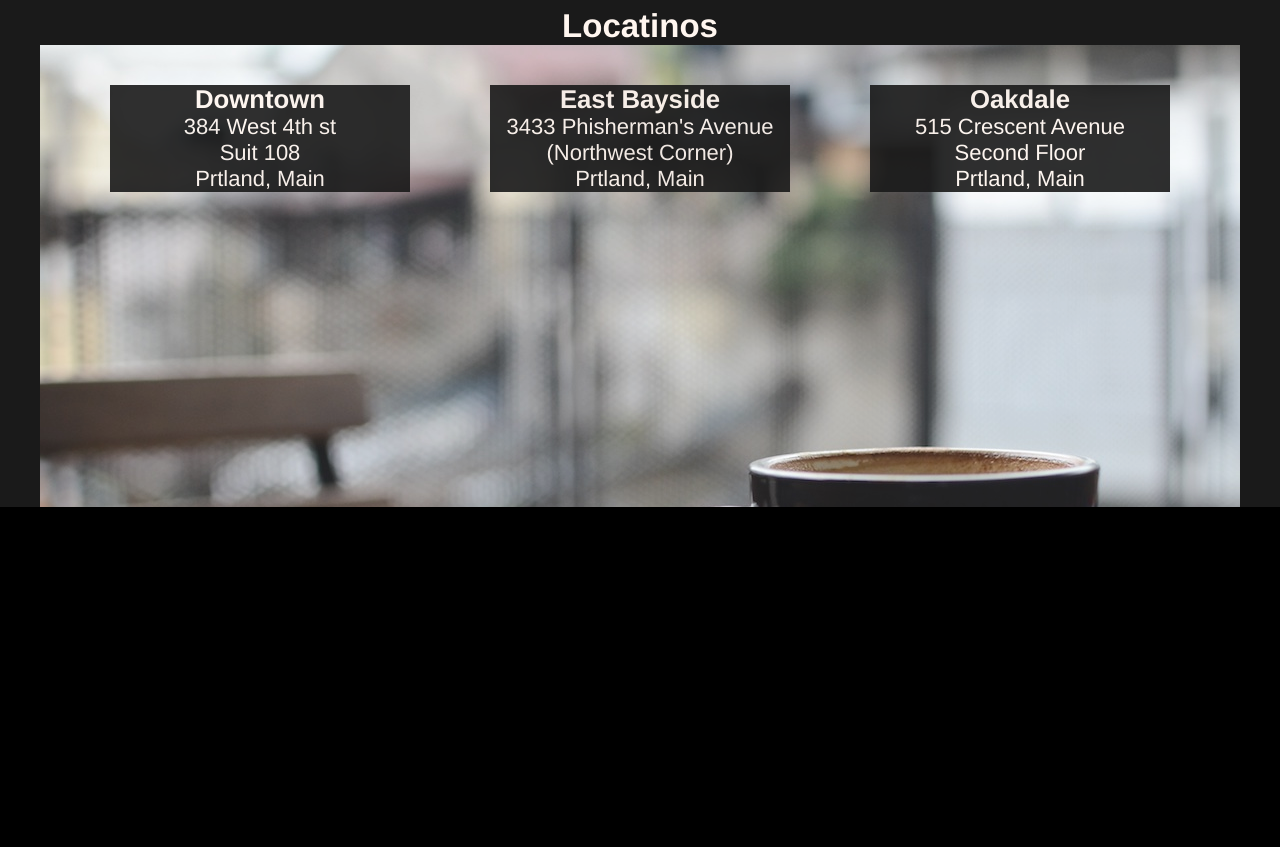
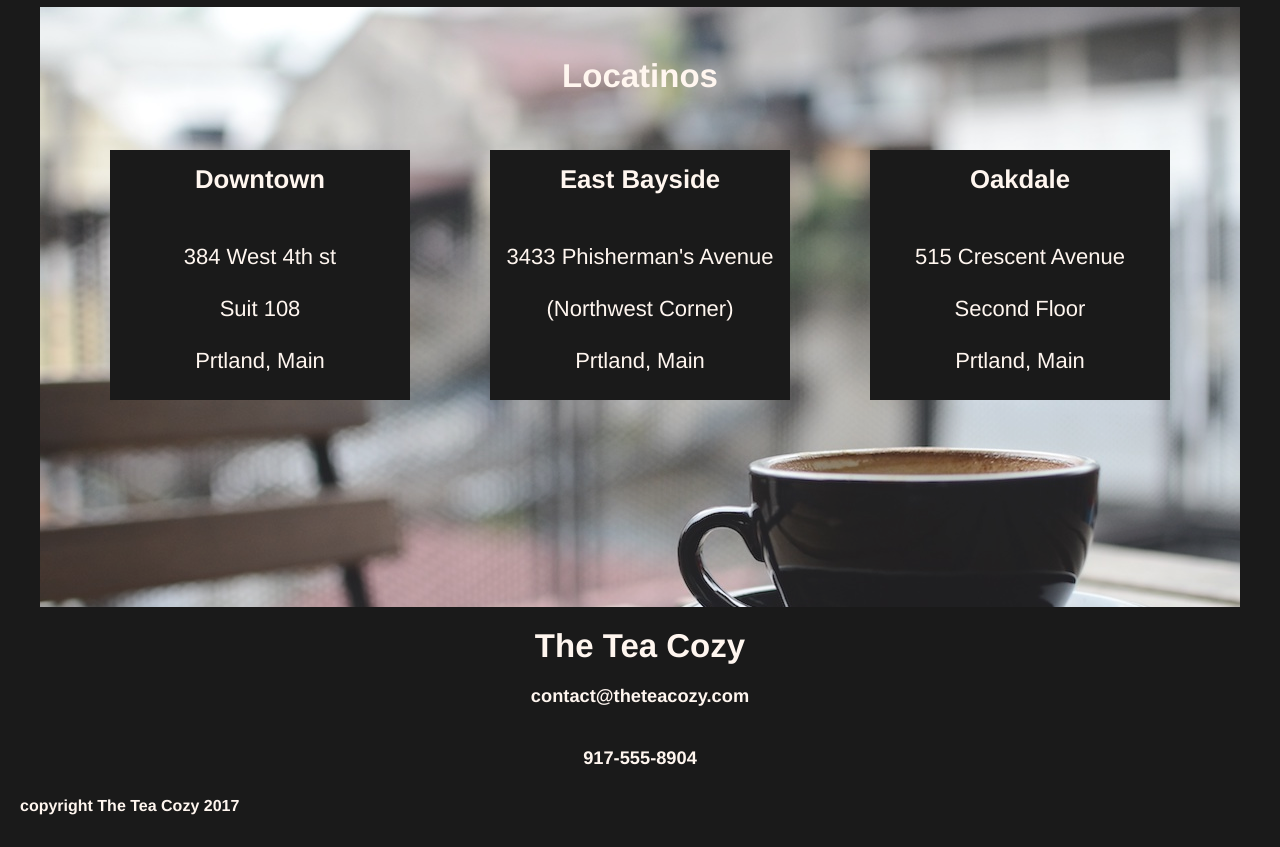
Before and after one commit to yarivShamash/teacosy, a plain HTML site: page index.html in a window 1280 px wide. Shown: the part 1389-2236 px from the top of the page. Before the commit the page ends 1896 px from the top, so only its background shows below. Drawn offline with Linux system fonts and the light colour scheme.

Commit message:
all finished

```diff
--- a/index.html
+++ b/index.html
@@ -48,29 +48,36 @@
         <div class="all-locations"><!--flex container locations div with 3 flex containers-->
           <div class="loc">
             <h3>Downtown</h3>
-            <p>384 West 4th st</br>
-              Suit 108</br>
+            <p>384 West 4th st</br></br>
+              Suit 108</br></br>
               Prtland, Main</p>
             </div>
           <div class="loc">
             <h3>East Bayside</h3>
-            <p>3433 Phisherman's Avenue</br>
-              (Northwest Corner)</br>
+            <p>3433 Phisherman's Avenue</br></br>
+              (Northwest Corner)</br></br>
               Prtland, Main</p>
           </div>
           <div class="loc">
             <h3>Oakdale</h3>
-            <p>515 Crescent Avenue</br>
-            Second Floor</br>
+            <p>515 Crescent Avenue</br></br>
+            Second Floor</br></br>
             Prtland, Main</p>
           </div>
         </div><!--all-locations CLOSED-->
       </div><!--locations CLOSED-->
-      <!--contact us block with h5-->
-      <div class="CU"></div><!--contact us block CLOSED-->
+
+      <!--contact us flex with h5-->
+      <div class="CU">
+        <h2>The Tea Cozy</h2>
+        <h5>contact@theteacozy.com</h5>
+        <h5>917-555-8904</h5>
+      </div><!--contact us block CLOSED-->
     </div><!--Main content CLOSED-->
 
     <!-- copyright block-->
-    <div class="copyright"></div>
+    <div class="copyright">
+      <p>copyright The Tea Cozy 2017</p>
+    </div>
   </body>
 </html>
--- a/style/style.css
+++ b/style/style.css
@@ -94,7 +94,8 @@ header .nav a{
 .main .locations{
   background-image: url("./images/img-locations-background.jpg");
   margin: 0 auto;
-  height: 500px;
+  height: 600px; /*I gave the location element 600px height so that more of the
+  tea cup would be shown (as shown in the redline)*/
   width: 1200px;
   flex-direction: column;
   justify-content: center;
@@ -102,9 +103,10 @@ header .nav a{
 }
 
 .main .locations h2{
-  /*position: relative;
-  top: 100px;*/
-  margin: 15 auto;
+  background: none;
+  margin: auto;
+  margin-top: 50px;
+  margin-bottom: 15px;
 }
 
 .main .locations .all-locations{
@@ -115,8 +117,38 @@ header .nav a{
 
 .main .locations .all-locations .loc{
   background-color: black;
-  opacity: 0.9;
+  opacity: 1;
   width: 300px;
+  height: 250px;
   margin: 40px;
+}
 
+.main .locations .all-locations .loc h3{
+  margin: 15px auto;
 }
+
+.main .locations .all-locations .loc p{
+  margin: 50px auto;
+}
+/*contact Us section*/
+
+.main .CU{
+  display: flex;
+  flex-direction: column;
+  height: 200px;
+  margin: auto;
+  padding: 20px;
+}
+
+.main .CU h5{
+  margin: 20px auto;
+}
+
+/*copyright section*/
+.copyright{
+  display: block;
+  text-align: left;
+  margin: 20px;
+  font-weight: bold;
+  font-size: 16px;
+}
```
